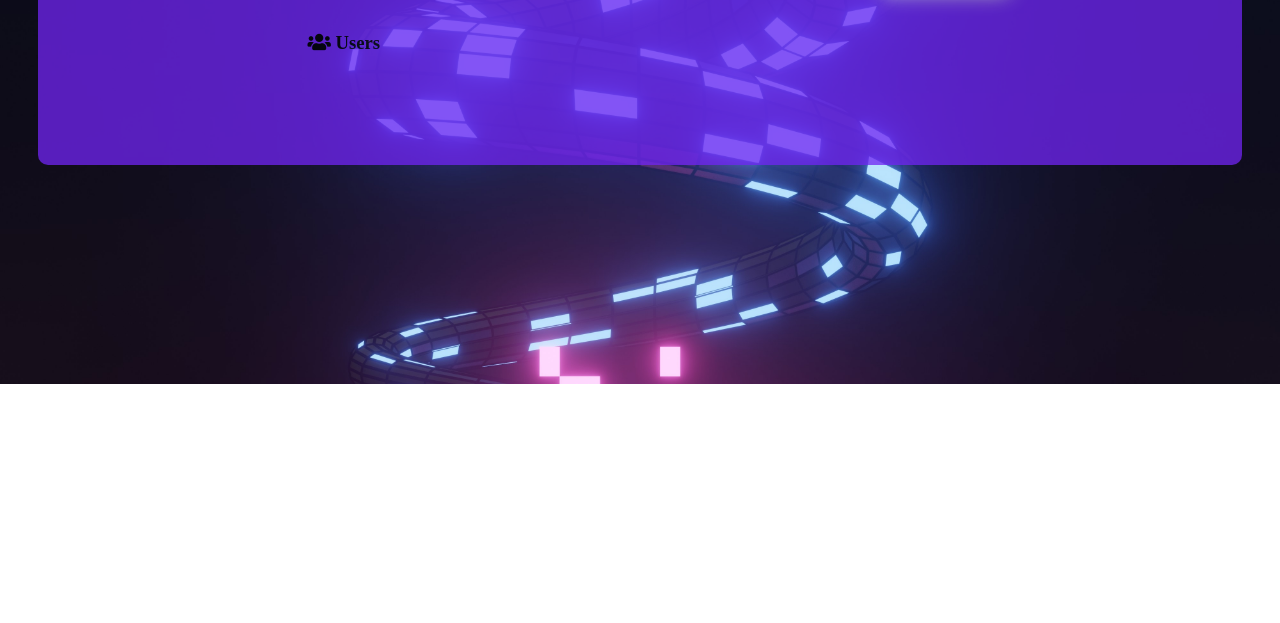
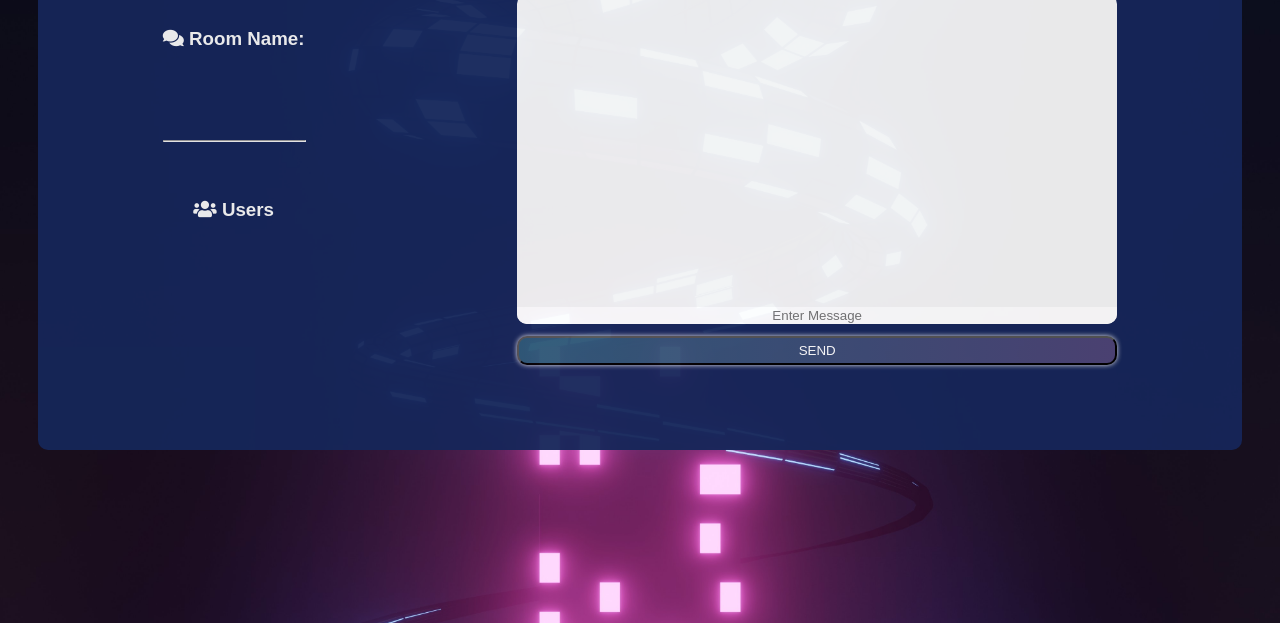
Before and after one commit to Richardtristan/RealTimeChat, a website: page public/chat.html in a window 1280 px wide. Shown: the part 416-1039 px from the top of the page. Before the commit the page ends 800 px from the top, so only its background shows below. Drawn offline with nearby package versions, Linux system fonts and the light colour scheme; no server answers; a web font is replaced by a local one.

Commit message:
chat page

```diff
--- a/public/chat.html
+++ b/public/chat.html
@@ -36,6 +36,7 @@
             <h3><i class="fas fa-comments"></i> Room Name:</h3>
             <p id="room-name"></p>
           </div>
+          <hr>
           <div class="sidebar">
             <h3><i class="fas fa-users"></i> Users</h3>
             <ul id="users"></ul>
@@ -48,6 +49,7 @@
 			</div>
 
             <form id="chat-form">
+
               <input
                 id="msg"
                 type="text"
@@ -58,6 +60,7 @@
 
                 <button class="btn-grad">send</button>
               <br />
+
             </form>
 
 
--- a/public/css/style.css
+++ b/public/css/style.css
@@ -1,8 +1,27 @@
         #chat-form {
         display: flex;
         flex-direction: column;
-        align-items: center;
+        position: absolute;
+        bottom: 0;
+
+        left: 0;
+        width: 100%;
+        height: 5%;
+        margin-bottom: 0%;
+
     }
+
+#msg{
+    border: none;
+    height: 200%;
+    margin-bottom: 0;
+    outline: 0;
+    border-radius: 0 0 10px 10px;
+    text-align: center;
+}
+
+
+
     .body-chat {
         height: 100% !important;
         margin: 0 !important;
@@ -22,17 +41,72 @@
     .chat-container {
         height: auto;
         text-align: center;
-        background: #7025f3
+        background: #162659
         ;
-        opacity: 0.75;
+        color: black;
+        opacity: 0.95;
         flex-direction: column;
         border-radius: 10px;
         grid-area: 2/1/3/4;
         margin-right: 3%;
         margin-left: 3%;
-
+        position: relative;
+      padding-bottom: 8%;
+      width: auto;
         /*padding-top: 3%;*/
     }
+
+    @media screen and (max-width:800px){
+
+    .chat-form-container{
+        background-color: whitesmoke;
+        margin-bottom: 2%;
+        border-radius: 10px;
+        position: relative;
+        width: 200px;
+        margin-right: 3%;
+        margin-top: 3%;
+        text-align: left;
+
+    }
+
+    .chat-messages{
+        /* padding-bottom: 15%; */
+        overflow: auto;
+        margin-bottom: 5%;
+        width: 100px;
+        height: 150px;
+
+    }
+}
+
+    @media screen and (min-width:800px) {
+
+
+
+    .chat-form-container{
+        background-color: whitesmoke;
+        margin-bottom: 2%;
+        border-radius: 10px;
+        position: relative;
+        width: 600px;
+        margin-right: 3%;
+        margin-top: 3%;
+        text-align: left;
+
+    }
+
+    .chat-messages{
+        /* padding-bottom: 15%; */
+        overflow: auto;
+        margin-bottom: 5%;
+        width: 600px;
+        height: 300px;
+
+
+    }
+}
+
 
 .odile{
     display: flex;
@@ -67,11 +141,12 @@
         align-items: stretch;
 
     }
-    input{
+    #password ,#username{
         margin-bottom: 2%;
         margin-top: 2%;
-        width: 60%;
+        width: auto;
         height: auto;
+
     }
     button{
         margin-bottom: 2%;
@@ -96,15 +171,16 @@
              .btn-grad {
                 margin-top: 2%;
                 margin-bottom: 0;
-                padding: 15px 45px;
+                padding: 5px 20px;
                 text-align: center;
                 text-transform: uppercase;
                 transition: 0.5s;
                 background-size: 200% auto;
                 color: white;
-                box-shadow: 0 0 20px #eee;
+                box-shadow: 0 0 5px #eee;
                 border-radius: 10px;
-                display: block;
+
+
               }
 
               .btn-grad:hover {
@@ -128,6 +204,10 @@
               .img-logo-chat{
                 width: auto;
                 max-width: 15%;
+                box-shadow: 0 0 3px #eee;
+                background-color: whitesmoke;
+                border-radius: 5px;
+                margin-top: 15px;
 
               }
 
@@ -176,8 +256,55 @@
 
             border-radius: 10px;
             padding: 3%;
+            color: whitesmoke;
+            /* background-color: rgb(165, 152, 165); */
+        }
+
+
+
+::-webkit-scrollbar {
+    background-color: #2b5876;
+    border-radius: 5px;
 }
 
-.chat-messages{
-    padding-bottom: 15%;
+
+
+
+
+.message{
+    background-color: rgb(206, 192, 255);
+    border-radius: 10px 10px 0 0 ;
+    padding-top: 2%;
+    /* width: 100%; */
 }
+
+.text{
+    padding-bottom: 1%;
+    margin:1% 0 1% 0;
+    color: #162659;
+    width: 500px;
+    word-wrap: break-word;
+    text-align: center;
+}
+
+h3 {
+
+
+    font-family : 'Gemunu Libre', sans-serif;
+}
+
+.bot{
+    margin-top: 0;
+
+}
+
+.meta{
+    /* padding-top: 1%;
+    padding-bottom: 1%; */
+    margin:1% 0 1% 0;
+
+}
+
+hr{
+    width: 100%;
+}
```
